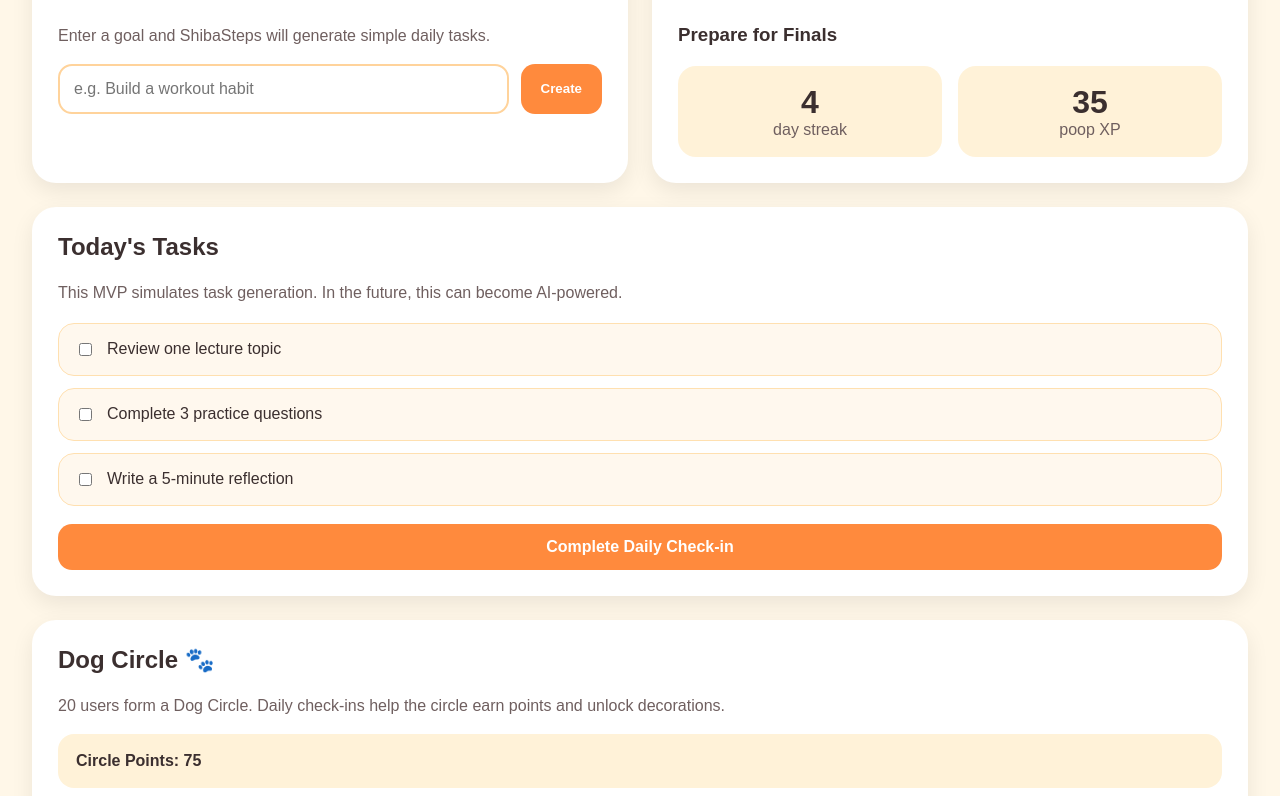
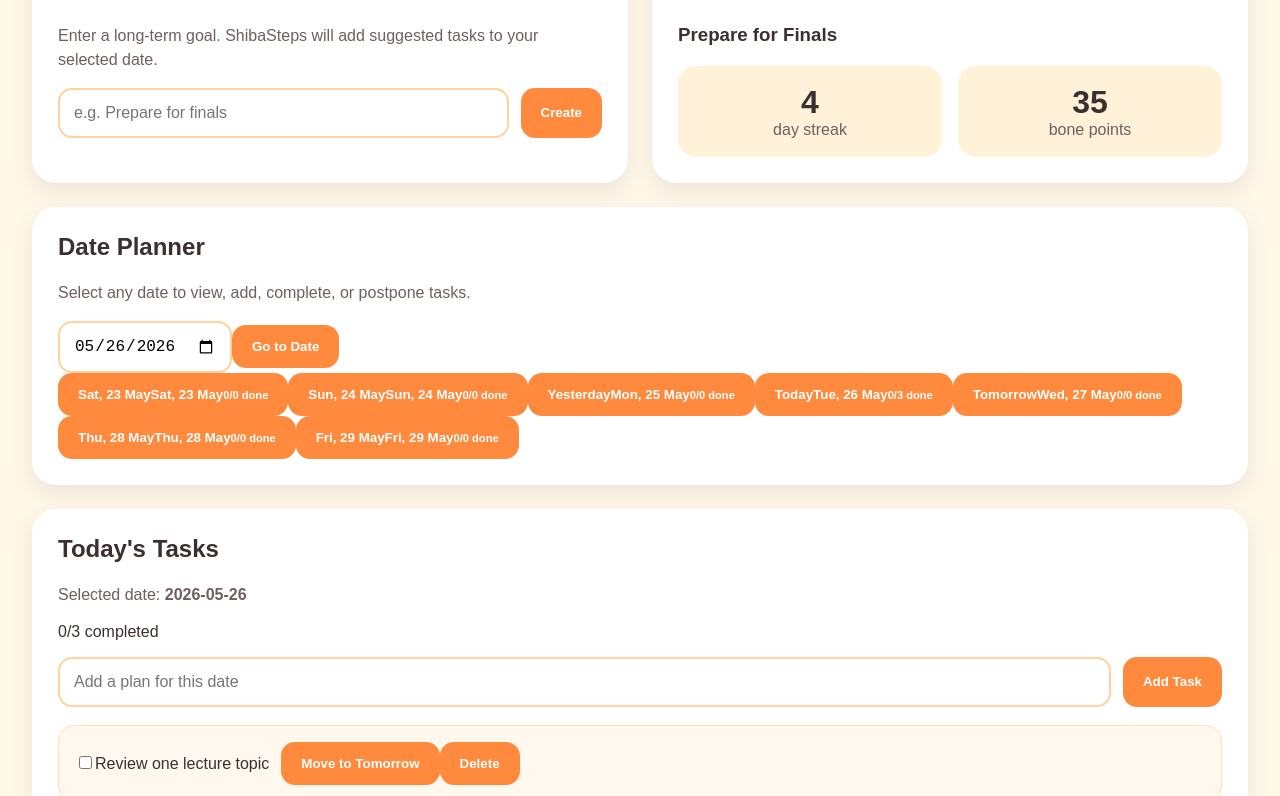
Before and after one commit to yyy3254422785-dev/mimimi-map, a React (Vite) app: page / in a window 1280 px wide. Shown: the part 404-1200 px from the top of the page. Built offline with nearby package versions, Linux system fonts and the light colour scheme.

Commit message:
Adjustment for App.jsx

```diff
--- a/src/App.jsx
+++ b/src/App.jsx
@@ -1,79 +1,293 @@
-import { useState } from "react";
+import { useEffect, useMemo, useState } from "react";
 import "./App.css";
 
+function getDateKey(date) {
+  return date.toISOString().split("T")[0];
+}
+
+function formatDisplayDate(dateKey) {
+  const date = new Date(dateKey);
+  return date.toLocaleDateString("en-SG", {
+    weekday: "short",
+    month: "short",
+    day: "numeric",
+  });
+}
+
+function getDateLabel(dateKey) {
+  const todayKey = getDateKey(new Date());
+
+  const yesterday = new Date();
+  yesterday.setDate(yesterday.getDate() - 1);
+  const yesterdayKey = getDateKey(yesterday);
+
+  const tomorrow = new Date();
+  tomorrow.setDate(tomorrow.getDate() + 1);
+  const tomorrowKey = getDateKey(tomorrow);
+
+  if (dateKey === todayKey) return "Today";
+  if (dateKey === yesterdayKey) return "Yesterday";
+  if (dateKey === tomorrowKey) return "Tomorrow";
+  return formatDisplayDate(dateKey);
+}
+
+function createDateRange(centerDate, range = 3) {
+  const dates = [];
+
+  for (let i = -range; i <= range; i++) {
+    const date = new Date(centerDate);
+    date.setDate(centerDate.getDate() + i);
+    dates.push(getDateKey(date));
+  }
+
+  return dates;
+}
+
 function App() {
+  const todayKey = getDateKey(new Date());
+
   const [goalInput, setGoalInput] = useState("");
-  const [goal, setGoal] = useState("Prepare for Finals");
-  const [streak, setStreak] = useState(4);
-  const [poopXP, setPoopXP] = useState(35);
+  const [goal, setGoal] = useState(() => {
+    return localStorage.getItem("shiba-goal") || "Prepare for Finals";
+  });
 
-  const [tasks, setTasks] = useState([
-    { text: "Review one lecture topic", done: false },
-    { text: "Complete 3 practice questions", done: false },
-    { text: "Write a 5-minute reflection", done: false },
-  ]);
+  const [bonePoints, setBonePoints] = useState(() => {
+    return Number(localStorage.getItem("shiba-bone-points")) || 35;
+  });
 
-  const [posts, setPosts] = useState([
+  const [streak, setStreak] = useState(() => {
+    return Number(localStorage.getItem("shiba-streak")) || 4;
+  });
+
+  const [selectedDate, setSelectedDate] = useState(todayKey);
+  const [customDate, setCustomDate] = useState(todayKey);
+  const [taskInput, setTaskInput] = useState("");
+
+  const [tasksByDate, setTasksByDate] = useState(() => {
+    const saved = localStorage.getItem("shiba-tasks-by-date");
+
+    if (saved) {
+      return JSON.parse(saved);
+    }
+
+    return {
+      [todayKey]: [
+        { id: crypto.randomUUID(), text: "Review one lecture topic", done: false },
+        { id: crypto.randomUUID(), text: "Complete 3 practice questions", done: false },
+        { id: crypto.randomUUID(), text: "Write a 5-minute reflection", done: false },
+      ],
+    };
+  });
+
+  const [posts, setPosts] = useState(() => {
+    const saved = localStorage.getItem("shiba-posts");
+
+    if (saved) {
+      return JSON.parse(saved);
+    }
+
+    return [
       {
+        id: crypto.randomUUID(),
         name: "Mochi",
         text: "Checked in today! Our Dog Circle is getting stronger 🐶",
       },
       {
+        id: crypto.randomUUID(),
         name: "Bao",
         text: "Almost skipped my task, but the streak reminder helped.",
       },
-  ]);
+    ];
+  });
+
+  const visibleDates = useMemo(() => {
+    return createDateRange(new Date(selectedDate), 3);
+  }, [selectedDate]);
+
+  const selectedTasks = tasksByDate[selectedDate] || [];
+  const completedCount = selectedTasks.filter((task) => task.done).length;
+  const totalCount = selectedTasks.length;
+
+  useEffect(() => {
+    localStorage.setItem("shiba-goal", goal);
+  }, [goal]);
+
+  useEffect(() => {
+    localStorage.setItem("shiba-bone-points", String(bonePoints));
+  }, [bonePoints]);
+
+  useEffect(() => {
+    localStorage.setItem("shiba-streak", String(streak));
+  }, [streak]);
+
+  useEffect(() => {
+    localStorage.setItem("shiba-tasks-by-date", JSON.stringify(tasksByDate));
+  }, [tasksByDate]);
+
+  useEffect(() => {
+    localStorage.setItem("shiba-posts", JSON.stringify(posts));
+  }, [posts]);
 
   function createGoal() {
-    if (goalInput.trim() === "") {
+    const trimmedGoal = goalInput.trim();
+
+    if (trimmedGoal === "") {
       return;
     }
 
-    setGoal(goalInput);
+    setGoal(trimmedGoal);
 
-    setTasks([
-      { text: `Break "${goalInput}" into smaller steps`, done: false },
-      { text: "Complete one simple task today", done: false },
-      { text: "Check in before the day ends", done: false },
-    ]);
+    const suggestedTasks = [
+      {
+        id: crypto.randomUUID(),
+        text: `Break "${trimmedGoal}" into smaller steps`,
+        done: false,
+      },
+      {
+        id: crypto.randomUUID(),
+        text: `Complete one small action for "${trimmedGoal}"`,
+        done: false,
+      },
+      {
+        id: crypto.randomUUID(),
+        text: "Check in before the day ends",
+        done: false,
+      },
+    ];
+
+    setTasksByDate((current) => ({
+      ...current,
+      [selectedDate]: [...(current[selectedDate] || []), ...suggestedTasks],
+    }));
 
     setGoalInput("");
   }
 
-  function toggleTask(index) {
-    const updatedTasks = [...tasks];
-    const wasDone = updatedTasks[index].done;
+  function addTask() {
+    const trimmedTask = taskInput.trim();
 
-    updatedTasks[index].done = !wasDone;
-    setTasks(updatedTasks);
-
-    if (!wasDone) {
-      setPoopXP((currentXP) => currentXP + 5);
-    } else {
-      setPoopXP((currentXP) => Math.max(0, currentXP - 5));
-    }
+    if (trimmedTask === "") {
+      return;
     }
 
-  function checkIn() {
-    const allDone = tasks.every((task) => task.done);
+    const newTask = {
+      id: crypto.randomUUID(),
+      text: trimmedTask,
+      done: false,
+    };
+
+    setTasksByDate((current) => ({
+      ...current,
+      [selectedDate]: [...(current[selectedDate] || []), newTask],
+    }));
+
+    setTaskInput("");
+  }
+
+  function toggleTask(taskId) {
+    setTasksByDate((current) => {
+      const currentTasks = current[selectedDate] || [];
+
+      const updatedTasks = currentTasks.map((task) => {
+        if (task.id !== taskId) return task;
+
+        if (!task.done) {
+          setBonePoints((points) => points + 5);
+        } else {
+          setBonePoints((points) => Math.max(0, points - 5));
+        }
+
+        return {
+          ...task,
+          done: !task.done,
+        };
+      });
+
+      return {
+        ...current,
+        [selectedDate]: updatedTasks,
+      };
+    });
+  }
+
+  function deleteTask(taskId) {
+    setTasksByDate((current) => {
+      const updatedTasks = (current[selectedDate] || []).filter(
+        (task) => task.id !== taskId
+      );
+
+      return {
+        ...current,
+        [selectedDate]: updatedTasks,
+      };
+    });
+  }
+
+  function moveTaskToTomorrow(taskId) {
+    const tomorrow = new Date(selectedDate);
+    tomorrow.setDate(tomorrow.getDate() + 1);
+    const tomorrowKey = getDateKey(tomorrow);
+
+    const taskToMove = selectedTasks.find((task) => task.id === taskId);
+
+    if (!taskToMove) return;
+
+    setTasksByDate((current) => {
+      const currentDateTasks = (current[selectedDate] || []).filter(
+        (task) => task.id !== taskId
+      );
+
+      const tomorrowTasks = current[tomorrowKey] || [];
+
+      return {
+        ...current,
+        [selectedDate]: currentDateTasks,
+        [tomorrowKey]: [
+          ...tomorrowTasks,
+          {
+            ...taskToMove,
+            id: crypto.randomUUID(),
+            done: false,
+          },
+        ],
+      };
+    });
+  }
+
+  function completeDailyCheckIn() {
+    if (selectedDate !== todayKey) {
+      alert("You can only complete check-in for today.");
+      return;
+    }
+
+    if (selectedTasks.length === 0) {
+      alert("Add at least one task before checking in.");
+      return;
+    }
+
+    const allDone = selectedTasks.every((task) => task.done);
 
     if (!allDone) {
-      alert("Finish all daily tasks before checking in!");
+      alert("Finish all today's tasks or move unfinished tasks to tomorrow.");
       return;
     }
 
     const newStreak = streak + 1;
 
     setStreak(newStreak);
-    setPoopXP((currentXP) => currentXP + 20);
+    setBonePoints((points) => points + 20);
 
     const newPost = {
+      id: crypto.randomUUID(),
       name: "You",
-      text: `Completed today's tasks for "${goal}"! Current streak: ${newStreak} days 💩`,
+      text: `Completed today's plan for "${goal}"! Current streak: ${newStreak} days 🦴`,
     };
 
-    setPosts([newPost, ...posts]);
-    setTasks(tasks.map((task) => ({ ...task, done: false })));
+    setPosts((currentPosts) => [newPost, ...currentPosts]);
+  }
+
+  function jumpToCustomDate() {
+    setSelectedDate(customDate);
   }
 
   return (
@@ -83,15 +297,15 @@ function App() {
           <p className="team">team mimimi</p>
           <h1>ShibaSteps 🐕</h1>
           <p>
-            A Shiba-themed goal tracking app that turns big goals into small
-            daily actions.
+            Turn big goals into date-based daily actions, then stay consistent
+            with check-ins, streaks, and Dog Circle accountability.
           </p>
         </div>
 
         <div className="dog-card">
           <div className="dog-icon">🐶</div>
           <h2>Level 3 Shiba</h2>
-          <p>{poopXP} 💩 XP</p>
+          <p>{bonePoints} 🦴 Bone Points</p>
         </div>
       </header>
 
@@ -99,14 +313,15 @@ function App() {
         <section className="card">
           <h2>Create a Goal</h2>
           <p className="small-text">
-            Enter a goal and ShibaSteps will generate simple daily tasks.
+            Enter a long-term goal. ShibaSteps will add suggested tasks to your
+            selected date.
           </p>
 
           <div className="input-row">
             <input
               value={goalInput}
               onChange={(event) => setGoalInput(event.target.value)}
-              placeholder="e.g. Build a workout habit"
+              placeholder="e.g. Prepare for finals"
             />
             <button onClick={createGoal}>Create</button>
           </div>
@@ -122,33 +337,125 @@ function App() {
               <span>day streak</span>
             </div>
             <div>
-              <strong>{poopXP}</strong>
-              <span>poop XP</span>
+              <strong>{bonePoints}</strong>
+              <span>bone points</span>
             </div>
           </div>
         </section>
 
         <section className="card wide">
-          <h2>Today's Tasks</h2>
+          <h2>Date Planner</h2>
           <p className="small-text">
-            This MVP simulates task generation. In the future, this can become
-            AI-powered.
+            Select any date to view, add, complete, or postpone tasks.
           </p>
 
+          <div className="date-jump">
+            <input
+              type="date"
+              value={customDate}
+              onChange={(event) => setCustomDate(event.target.value)}
+            />
+            <button onClick={jumpToCustomDate}>Go to Date</button>
+          </div>
+
+          <div className="calendar-row">
+            {visibleDates.map((dateKey) => {
+              const taskCount = (tasksByDate[dateKey] || []).length;
+              const doneCount = (tasksByDate[dateKey] || []).filter(
+                (task) => task.done
+              ).length;
+
+              return (
+                <button
+                  key={dateKey}
+                  className={
+                    dateKey === selectedDate ? "date-card active" : "date-card"
+                  }
+                  onClick={() => {
+                    setSelectedDate(dateKey);
+                    setCustomDate(dateKey);
+                  }}
+                >
+                  <span>{getDateLabel(dateKey)}</span>
+                  <strong>{formatDisplayDate(dateKey)}</strong>
+                  <small>
+                    {doneCount}/{taskCount} done
+                  </small>
+                </button>
+              );
+            })}
+          </div>
+        </section>
+
+        <section className="card wide">
+          <div className="section-title-row">
+            <div>
+              <h2>{getDateLabel(selectedDate)}'s Tasks</h2>
+              <p className="small-text">
+                Selected date: <strong>{selectedDate}</strong>
+              </p>
+            </div>
+
+            <div className="progress-pill">
+              {completedCount}/{totalCount} completed
+            </div>
+          </div>
+
+          <div className="input-row">
+            <input
+              value={taskInput}
+              onChange={(event) => setTaskInput(event.target.value)}
+              onKeyDown={(event) => {
+                if (event.key === "Enter") {
+                  addTask();
+                }
+              }}
+              placeholder="Add a plan for this date"
+            />
+            <button onClick={addTask}>Add Task</button>
+          </div>
+
+          {selectedTasks.length === 0 ? (
+            <div className="empty-state">
+              <p>No tasks for this date yet.</p>
+              <p>Add one task above to start planning.</p>
+            </div>
+          ) : (
             <div className="tasks">
-            {tasks.map((task, index) => (
-              <label key={index} className={task.done ? "task done" : "task"}>
+              {selectedTasks.map((task) => (
+                <div key={task.id} className={task.done ? "task done" : "task"}>
+                  <label>
                     <input
                       type="checkbox"
                       checked={task.done}
-                  onChange={() => toggleTask(index)}
+                      onChange={() => toggleTask(task.id)}
                     />
-                {task.text}
+                    <span>{task.text}</span>
                   </label>
+
+                  <div className="task-actions">
+                    {!task.done && (
+                      <button
+                        className="secondary-button"
+                        onClick={() => moveTaskToTomorrow(task.id)}
+                      >
+                        Move to Tomorrow
+                      </button>
+                    )}
+
+                    <button
+                      className="danger-button"
+                      onClick={() => deleteTask(task.id)}
+                    >
+                      Delete
+                    </button>
+                  </div>
+                </div>
               ))}
             </div>
+          )}
 
-          <button className="checkin" onClick={checkIn}>
+          <button className="checkin" onClick={completeDailyCheckIn}>
             Complete Daily Check-in
           </button>
         </section>
@@ -156,17 +463,17 @@ function App() {
         <section className="card wide">
           <h2>Dog Circle 🐾</h2>
           <p className="small-text">
-            20 users form a Dog Circle. Daily check-ins help the circle earn
-            points and unlock decorations.
+            This is still a simulated Dog Circle feed. It demonstrates social
+            accountability before adding a real backend.
           </p>
 
           <div className="circle-score">
-            <strong>Circle Points: {poopXP + streak * 10}</strong>
+            <strong>Circle Points: {bonePoints + streak * 10}</strong>
           </div>
 
           <div className="feed">
-            {posts.map((post, index) => (
-              <div className="post" key={index}>
+            {posts.map((post) => (
+              <div className="post" key={post.id}>
                 <strong>{post.name}</strong>
                 <p>{post.text}</p>
               </div>
```
Lines whose indentation alone changed are shown as unchanged.
